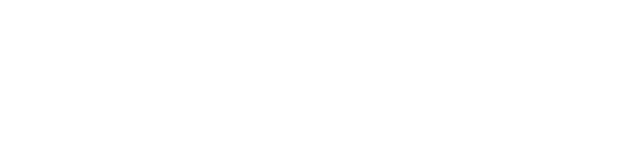
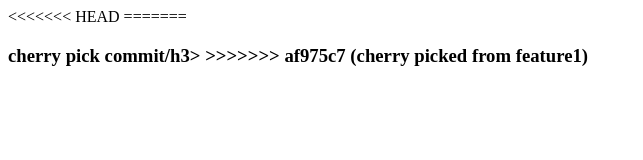
Before and after one commit to hitmanagent298/test_operations, a plain HTML site: page index.html in a window 1280 px wide. Shown: the whole page, without its empty margins (0-643 px from the left). Drawn offline with Linux system fonts and the light colour scheme.

Commit message:
cherry-picked from feature1

```diff
--- a/index.html
+++ b/index.html
@@ -7,6 +7,10 @@
     <title>index</title>
 </head>
 <body>
+<<<<<<< HEAD
 
+=======
+    <h3>cherry pick commit/h3>
+>>>>>>> af975c7 (cherry picked from feature1)
 </body>
 </html>
```
